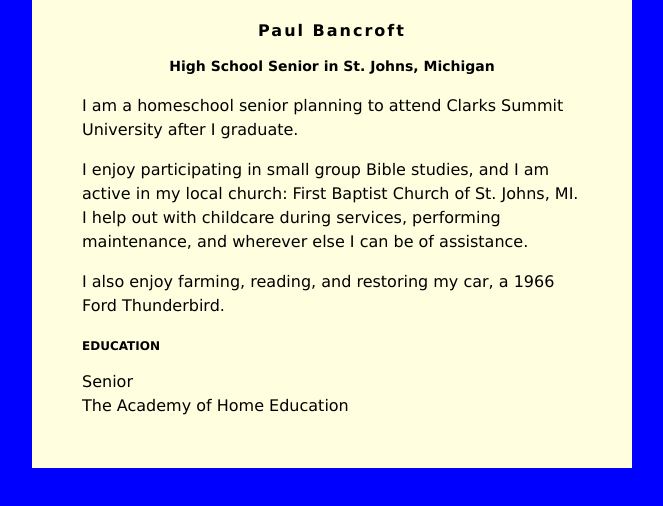
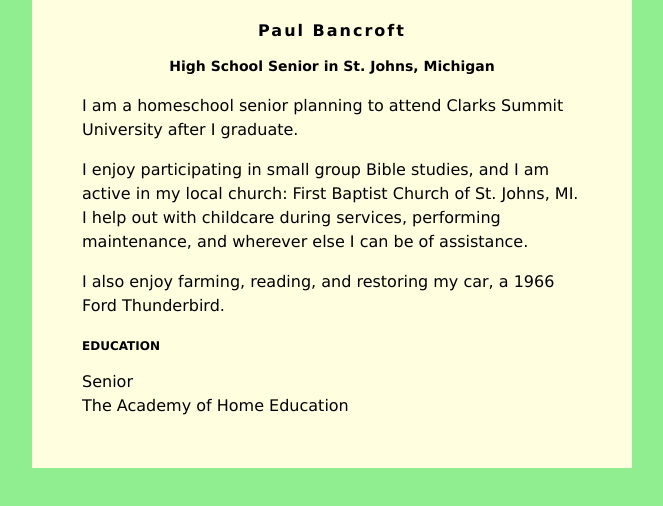
Before and after one commit to pauban/pauban.github.io, a plain HTML site: page index.html in a window 1280 px wide. Shown: the whole page, without its empty margins (308-971 px from the left). Drawn offline with Linux system fonts and the light colour scheme.

Commit message:
Update index.html

```diff
--- a/index.html
+++ b/index.html
@@ -2,7 +2,7 @@
   <head>
     <style>
       body {
-        background: blue;
+        background: lightgreen;
         font-family: Verdana;
       }
       #content {
```
